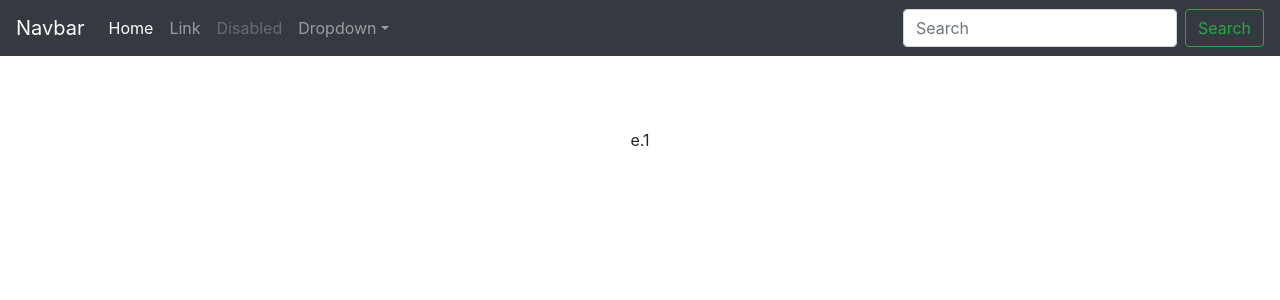
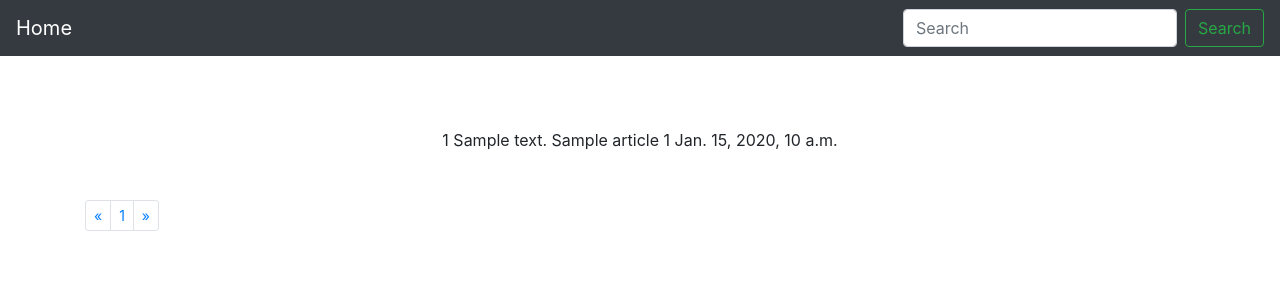
Before and after one commit to Golhoper/blog, a Django app: page / in a window 1280 px wide. Shown: the top 300 px of the page. Run offline with Django 3.2, Linux system fonts and the light colour scheme; tables that the repository leaves empty hold one stand-in row (values such as "Sample post"); parts of the project's set-up code (start-up, migrations or seed data) failed here and were passed over; some libraries are stand-ins or nearby versions.

Commit message:
second part

```diff
--- a/articles/templates/articles/index.html
+++ b/articles/templates/articles/index.html
@@ -11,30 +11,20 @@
 
   <body>
     <nav class="navbar navbar-expand-md navbar-dark bg-dark fixed-top">
-      <a class="navbar-brand" href="#">Navbar</a>
+      <a class="navbar-brand" href="{% url 'main' %}">Home</a>
       <button class="navbar-toggler" type="button" data-toggle="collapse" data-target="#navbarsExampleDefault" aria-controls="navbarsExampleDefault" aria-expanded="false" aria-label="Toggle navigation">
         <span class="navbar-toggler-icon"></span>
       </button>
 
       <div class="collapse navbar-collapse" id="navbarsExampleDefault">
         <ul class="navbar-nav mr-auto">
-          <li class="nav-item active">
-            <a class="nav-link" href="#">Home <span class="sr-only">(current)</span></a>
+
+          {% if user.is_authenticated %}
+          <li class="nav-item">
+            <a class="nav-link disabled" href="#">Hello, {{ user }}</a>
           </li>
-          <li class="nav-item">
-            <a class="nav-link" href="#">Link</a>
-          </li>
-          <li class="nav-item">
-            <a class="nav-link disabled" href="#">Disabled</a>
-          </li>
-          <li class="nav-item dropdown">
-            <a class="nav-link dropdown-toggle" href="https://example.com/" id="dropdown01" data-toggle="dropdown" aria-haspopup="true" aria-expanded="false">Dropdown</a>
-            <div class="dropdown-menu" aria-labelledby="dropdown01">
-              <a class="dropdown-item" href="#">Action</a>
-              <a class="dropdown-item" href="#">Another action</a>
-              <a class="dropdown-item" href="#">Something else here</a>
-            </div>
-          </li>
+          {% endif %}
+
         </ul>
         <form class="form-inline my-2 my-lg-0">
           <input class="form-control mr-sm-2" placeholder="Search" aria-label="Search" type="text">
--- a/articles/templates/articles/main.html
+++ b/articles/templates/articles/main.html
@@ -1,9 +1,51 @@
 {% extends 'articles/index.html' %}
 
 {% block content %}
+    {% if user.is_authenticated %}
+        <form class="form-signin" method="post">
+            {% csrf_token %}
+
+            <input class="form-control" placeholder="Title" name="title">
+            <input class="form-control" placeholder="Content" name="content">
+
+            <button class="btn btn-lg btn-primary btn-block" type="submit">Sign in</button>
+        </form>
+    {% endif %}
     {% if articles %}
         {% for e in articles %}
-            e.1
+
+            {{ e.0 }}
+            {{ e.1 }}
+            {{ e.2 }}
+            {{ e.3 }}
+            {{ e.4 }}
         {% endfor %}
     {% endif %}
+
+    {# Pagination start #}
+         </div>
+            <div class="pagination ">
+                <div class="large-3 large-offset-5 columns">
+                    <ul class="pagination pagination-sm">
+                        {% if articles.has_previous %}
+                            <li class="arrow page-item"><a href="/page/{{ articles.previous_page_number }}/" class="page-link">&laquo;</a></li>
+                        {% else %}
+                            <li class="arrow unavailable  page-item"><a href="" class="page-link">&laquo;</a></li>
+                        {% endif %}
+                        {% for page in articles.paginator.page_range %}
+                            {% if page == articles.number %}
+                                <li class="current  page-item"><a href="/page/{{ page }}/" class="page-link"> {{ page }} </a></li>
+                            {% else %}
+                                <li class=" page-item"><a href="/page/{{ page }}/" class="page-link"> {{ page }} </a></li>
+                            {% endif %}
+                        {% endfor %}
+                        {% if articles.has_next %}
+                            <li class="arrow  page-item"><a href="/page/{{ articles.next_page_number }}/" class="page-link">&raquo;</a></li>
+                        {% else %}
+                            <li class="arrow unavailable  page-item"><a href="" class="page-link">&raquo;</a></li>
+                        {% endif %}
+                    </ul>
+                </div>
+            </div>
+{# pagination end #}
 {% endblock %}
--- a/articles/url.py
+++ b/articles/url.py
@@ -3,4 +3,5 @@ from articles.views import *
 
 urlpatterns = [
     path('', main_us, name="main"),
+    path('admin/', create_art, name="admin"),
 ]
--- a/articles/views.py
+++ b/articles/views.py
@@ -7,14 +7,13 @@ def create_art(request):
     if request.method == "POST":
         content = request.POST["content"]
         title = request.POST["title"]
-        name = request.user.name
-        user = User.objects.get(username=name)
+        if len(content) > 0 and len(title) > 0:
+            name = request.user.name
+            user = User.objects.get(username=name)
+            Articles.objects.create(content=content, title=title, user_id=user)
+            return render(request, 'main')
 
-        Articles.objects.create(content=content, title=title, user_id=user)
-
-        return render(request, 'main')
-    else:
-        return render(request, 'main')
+    return render(request, 'main')
 
 
 def delete_art(request, id):
@@ -24,7 +23,15 @@ def delete_art(request, id):
 
 
 def main_us(request, page=1):
-    all = Articles.objects.all()
+    if request.method == "POST":
+        content = request.POST["content"]
+        title = request.POST["title"]
+        if len(content) > 0 and len(title) > 0:
+            name = request.user
+            user = User.objects.get(username=name)
+            Articles.objects.create(content=content, title=title, user=user)
+
+    all = Articles.objects.all().values_list()
     paginator = Paginator(all, 5)
     context = {'articles': paginator.page(page)}
 
```
Also changed, not shown: user/views.py (+1 -6 lines).
